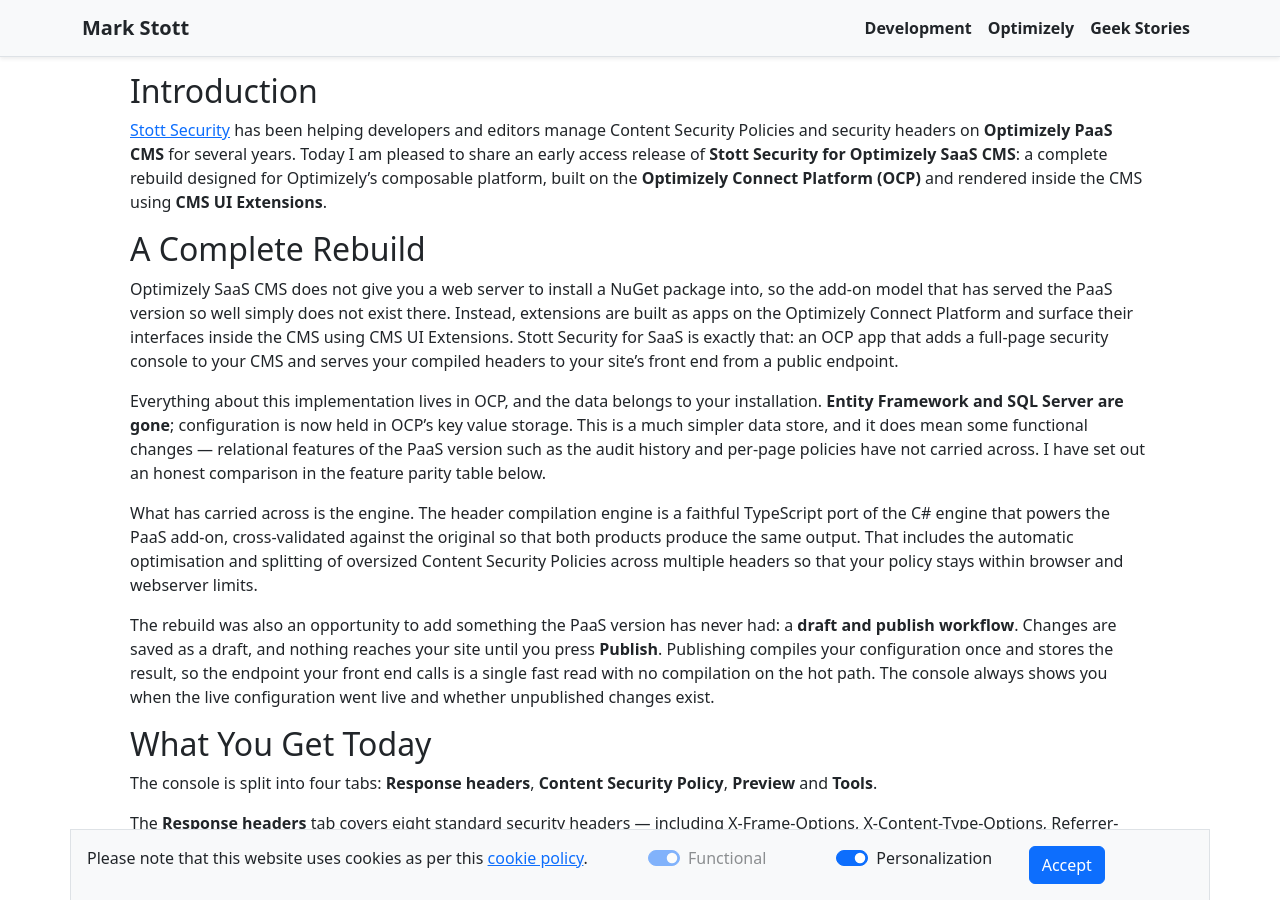
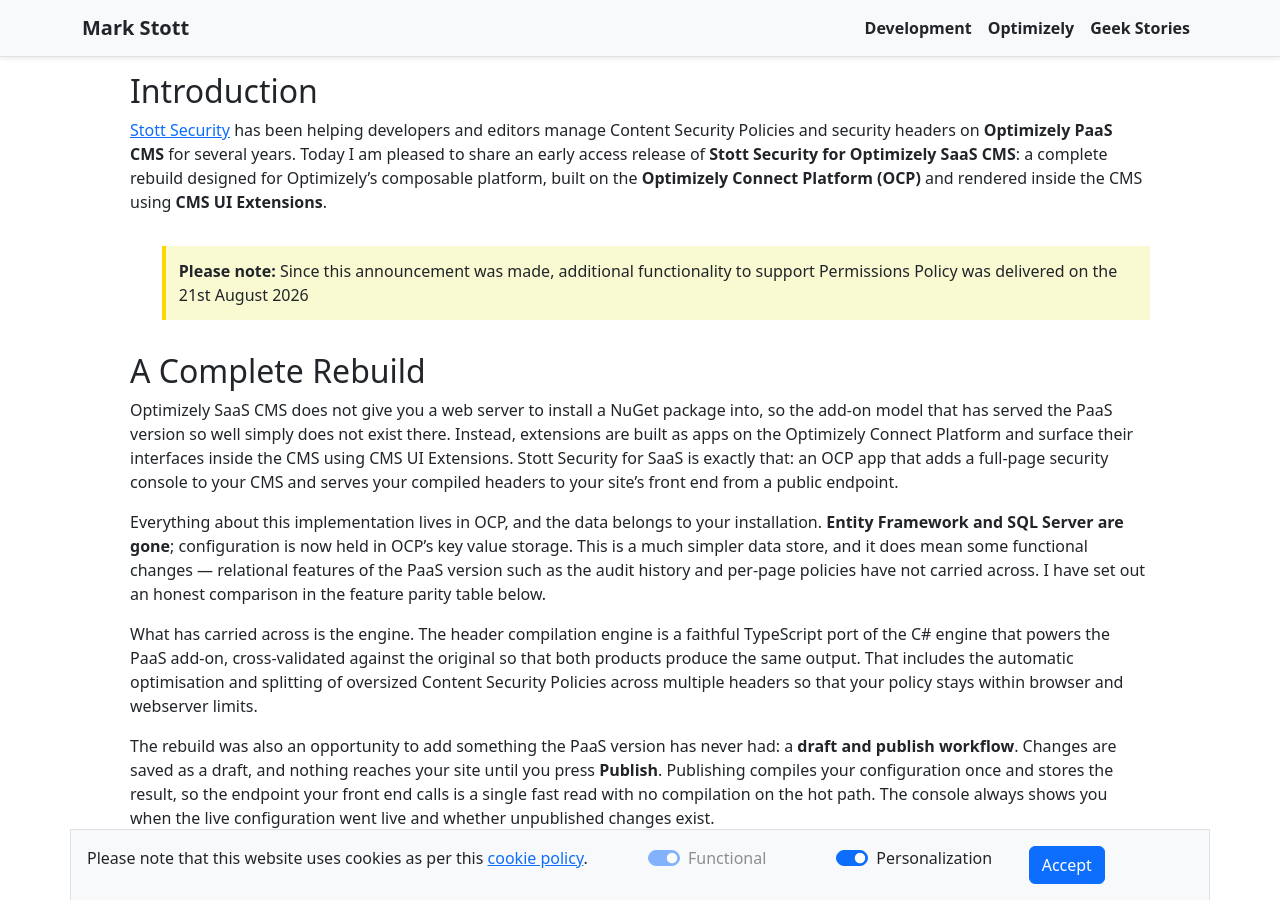
Before and after one commit to GeekInTheNorth/GeekInTheNorth.github.io, a Jekyll site: the page built from _posts/2026-08-13-introducing-stott-security-for-saas.md, in a window 1280 px wide and 900 px high, scrolled down 544 px. Built offline with Jekyll 4.4.1, drawn with Linux system fonts in a browser that asks for light colours; some of the changed text lies outside the part shown.

Commit message:
Add updates to the SaaS article

```diff
--- a/_posts/2026-08-13-introducing-stott-security-for-saas.md
+++ b/_posts/2026-08-13-introducing-stott-security-for-saas.md
@@ -20,6 +20,8 @@
 ## Introduction
 
 [Stott Security](/article/getting-started-with-stott-security) has been helping developers and editors manage Content Security Policies and security headers on **Optimizely PaaS CMS** for several years. Today I am pleased to share an early access release of **Stott Security for Optimizely SaaS CMS**: a complete rebuild designed for Optimizely's composable platform, built on the **Optimizely Connect Platform (OCP)** and rendered inside the CMS using **CMS UI Extensions**.
+
+> **Please note:** Since this announcement was made, additional functionality to support Permissions Policy was delivered on the 21st August 2026
 
 ## A Complete Rebuild
 
@@ -68,7 +70,7 @@
 | Per-page CSP sources | ✔ | ✘ | No current plans |
 | Standard & custom response headers | ✔ | ✔ | - |
 | CORS settings | ✔ | ✘ | No current plans |
-| Permissions Policy | ✔ | ✘ | Planned |
+| Permissions Policy | ✔ | ✔ | Delivered 21/08/2026 |
 | Security.txt files | ✔ | ✘ | No current plans |
 | Global / Application / Host contexts | ✔ | Global only | Planned |
 | Header preview | ✔ | ✔ | - |
```
